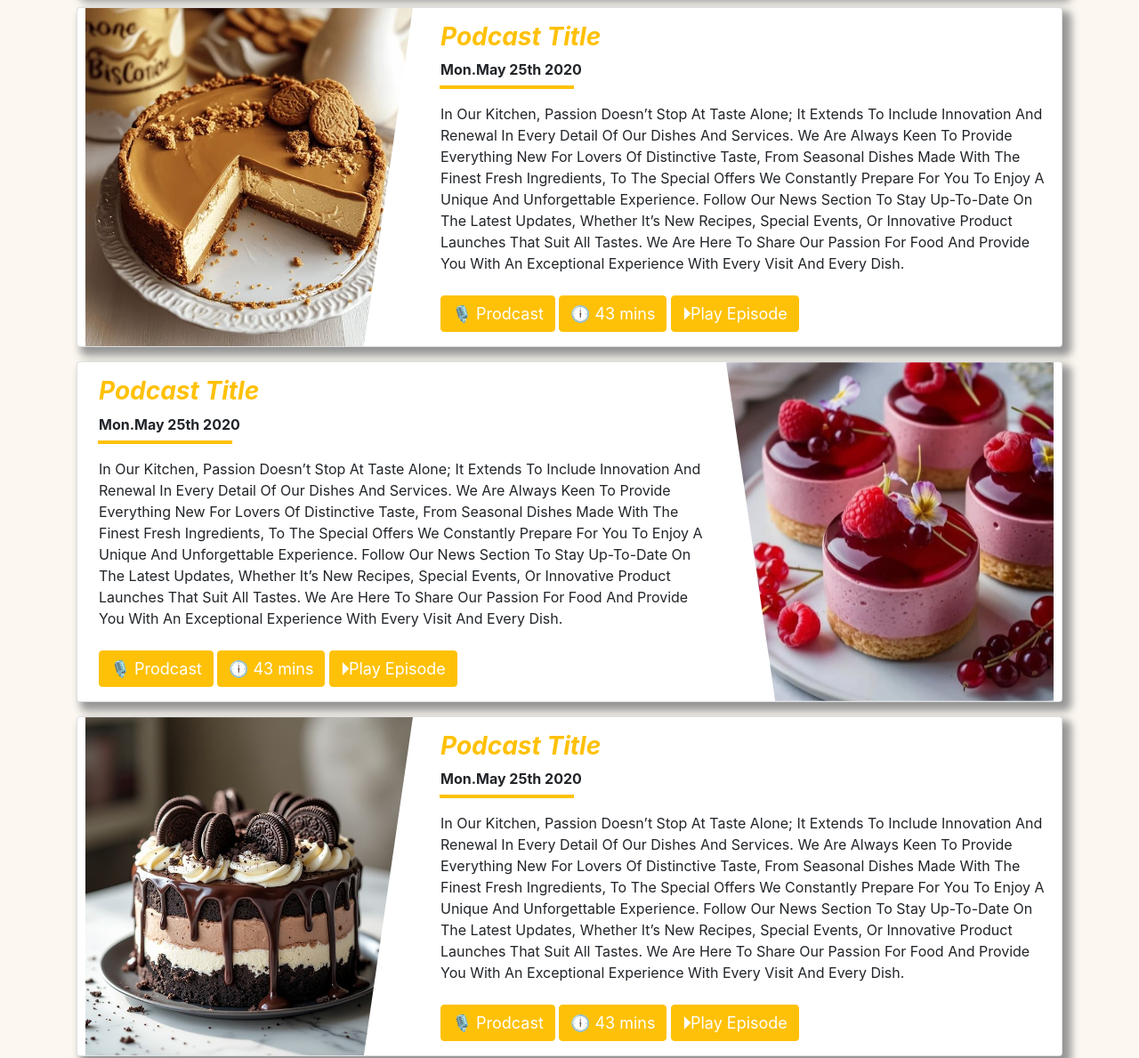
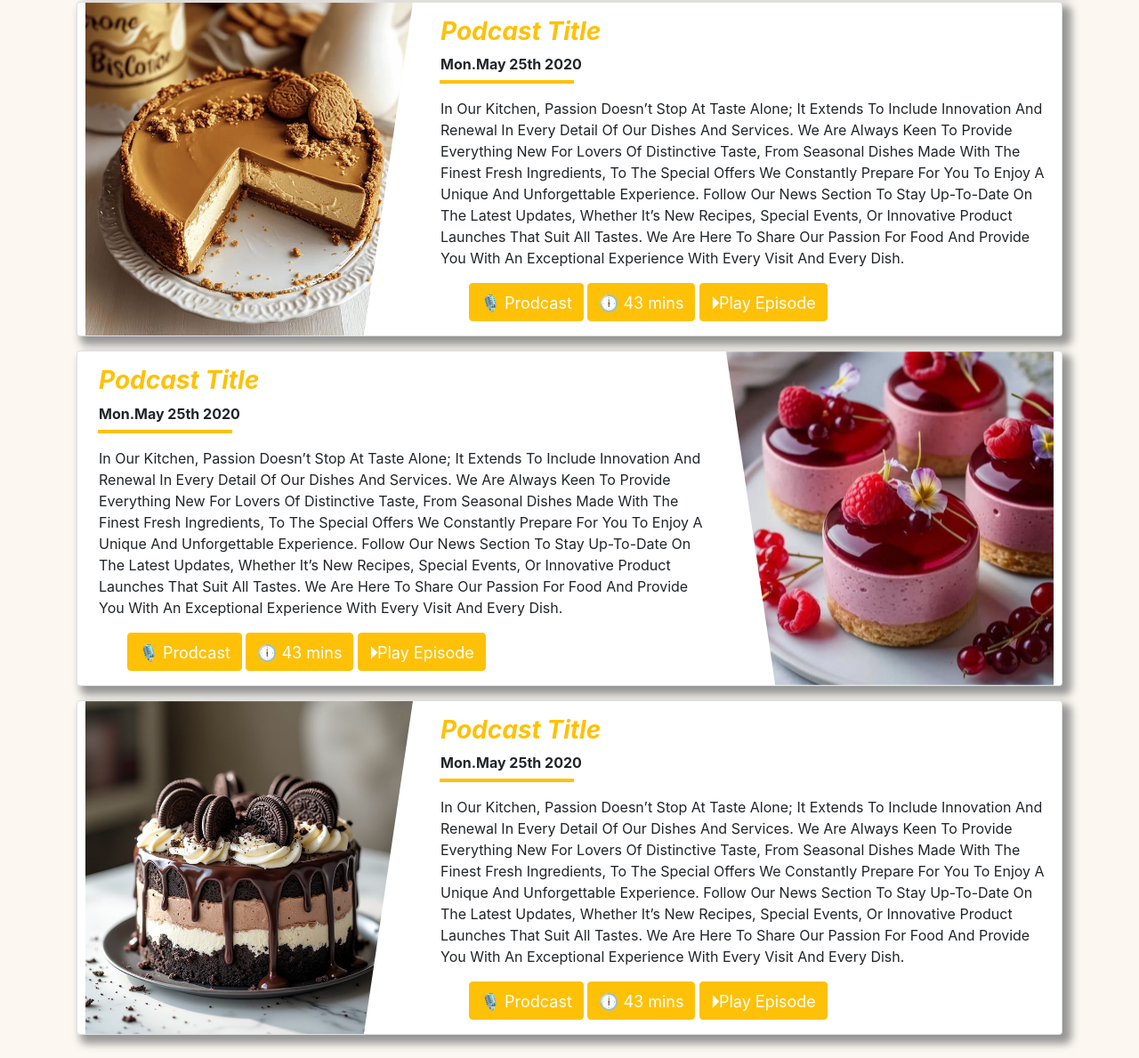
Before and after one commit to Yara-khattab/proj3-front, a plain HTML site: page index.html in a window 1280 px wide. Shown: the part 6105-7294 px from the top of the page at 89% size. Drawn offline with nearby package versions, Linux system fonts and the light colour scheme.

Commit message:
Update index.html

```diff
--- a/index.html
+++ b/index.html
@@ -384,10 +384,10 @@ we have redefined dessert indulgence to bring you elegance, flavor, and comfort
       You To Enjoy A Unique And Unforgettable Experience. Follow Our News Section To Stay Up-To-Date On The Latest Updates,
       Whether It’s New Recipes, Special Events, Or Innovative Product Launches That Suit All Tastes. We Are Here To Share
       Our Passion For Food And Provide You With An Exceptional Experience With Every Visit And Every Dish.</p>
-      <div class="buttons p-2 pl-3 mb-2">
-      <button class="btn btn-warning text-white " style="font-size: 18px;">🎙️ Prodcast</button>
-      <button class="btn btn-warning text-white" style="font-size: 18px;">🕕 43 mins</button>
-      <button class="btn btn-warning text-white" style="font-size: 18px;"><b style="font-size:18px;">⏵</b>Play Episode</button>
+      <div class="buttons pb-2 pr-2 pl-5 mb-2">
+      <button class="btn btn-warning text-white pt-2" style="font-size: 18px;">🎙️ Prodcast</button>
+      <button class="btn btn-warning text-white pt-2" style="font-size: 18px;">🕕 43 mins</button>
+      <button class="btn btn-warning text-white pt-2" style="font-size: 18px;"><b style="font-size:18px;">⏵</b>Play Episode</button>
       </div>
     </div>
     </div>
@@ -410,10 +410,10 @@ we have redefined dessert indulgence to bring you elegance, flavor, and comfort
       You To Enjoy A Unique And Unforgettable Experience. Follow Our News Section To Stay Up-To-Date On The Latest Updates,
       Whether It’s New Recipes, Special Events, Or Innovative Product Launches That Suit All Tastes. We Are Here To Share
       Our Passion For Food And Provide You With An Exceptional Experience With Every Visit And Every Dish.</p>
-      <div class="buttons p-2 pl-3 mb-2">
-      <button class="btn btn-warning text-white " style="font-size: 18px;">🎙️ Prodcast</button>
-      <button class="btn btn-warning text-white" style="font-size: 18px;">🕕 43 mins</button>
-      <button class="btn btn-warning text-white" style="font-size: 18px;"><b style="font-size:18px;">⏵</b>Play Episode</button>
+      <div class="buttons pb-2 pr-2 pl-5 mb-2">
+      <button class="btn btn-warning text-white pt-2" style="font-size: 18px;">🎙️ Prodcast</button>
+      <button class="btn btn-warning text-white pt-2" style="font-size: 18px;">🕕 43 mins</button>
+      <button class="btn btn-warning text-white pt-2" style="font-size: 18px;"><b style="font-size:18px;">⏵</b>Play Episode</button>
       </div>
     </div>
     </div>
@@ -436,10 +436,10 @@ we have redefined dessert indulgence to bring you elegance, flavor, and comfort
       You To Enjoy A Unique And Unforgettable Experience. Follow Our News Section To Stay Up-To-Date On The Latest Updates,
       Whether It’s New Recipes, Special Events, Or Innovative Product Launches That Suit All Tastes. We Are Here To Share
       Our Passion For Food And Provide You With An Exceptional Experience With Every Visit And Every Dish.</p>
-      <div class="buttons p-2 pl-3 mb-2">
-      <button class="btn btn-warning text-white " style="font-size: 18px;">🎙️ Prodcast</button>
-      <button class="btn btn-warning text-white" style="font-size: 18px;">🕕 43 mins</button>
-      <button class="btn btn-warning text-white" style="font-size: 18px;"><b style="font-size:18px;">⏵</b>Play Episode</button>
+       <div class="buttons pb-2 pr-2 pl-5 mb-2">
+      <button class="btn btn-warning text-white pt-2" style="font-size: 18px;">🎙️ Prodcast</button>
+      <button class="btn btn-warning text-white pt-2" style="font-size: 18px;">🕕 43 mins</button>
+      <button class="btn btn-warning text-white pt-2" style="font-size: 18px;"><b style="font-size:18px;">⏵</b>Play Episode</button>
       </div>
     </div>
     </div>
@@ -462,10 +462,10 @@ we have redefined dessert indulgence to bring you elegance, flavor, and comfort
       You To Enjoy A Unique And Unforgettable Experience. Follow Our News Section To Stay Up-To-Date On The Latest Updates,
       Whether It’s New Recipes, Special Events, Or Innovative Product Launches That Suit All Tastes. We Are Here To Share
       Our Passion For Food And Provide You With An Exceptional Experience With Every Visit And Every Dish.</p>
-      <div class="buttons p-2 pl-3 mb-2">
-      <button class="btn btn-warning text-white " style="font-size: 18px;">🎙️ Prodcast</button>
-      <button class="btn btn-warning text-white" style="font-size: 18px;">🕕 43 mins</button>
-      <button class="btn btn-warning text-white" style="font-size: 18px;"><b style="font-size:18px;">⏵</b>Play Episode</button>
+       <div class="buttons pb-2 pr-2 pl-5 mb-2">
+      <button class="btn btn-warning text-white pt-2" style="font-size: 18px;">🎙️ Prodcast</button>
+      <button class="btn btn-warning text-white pt-2" style="font-size: 18px;">🕕 43 mins</button>
+      <button class="btn btn-warning text-white pt-2" style="font-size: 18px;"><b style="font-size:18px;">⏵</b>Play Episode</button>
       </div>
     </div>
     </div>
```
